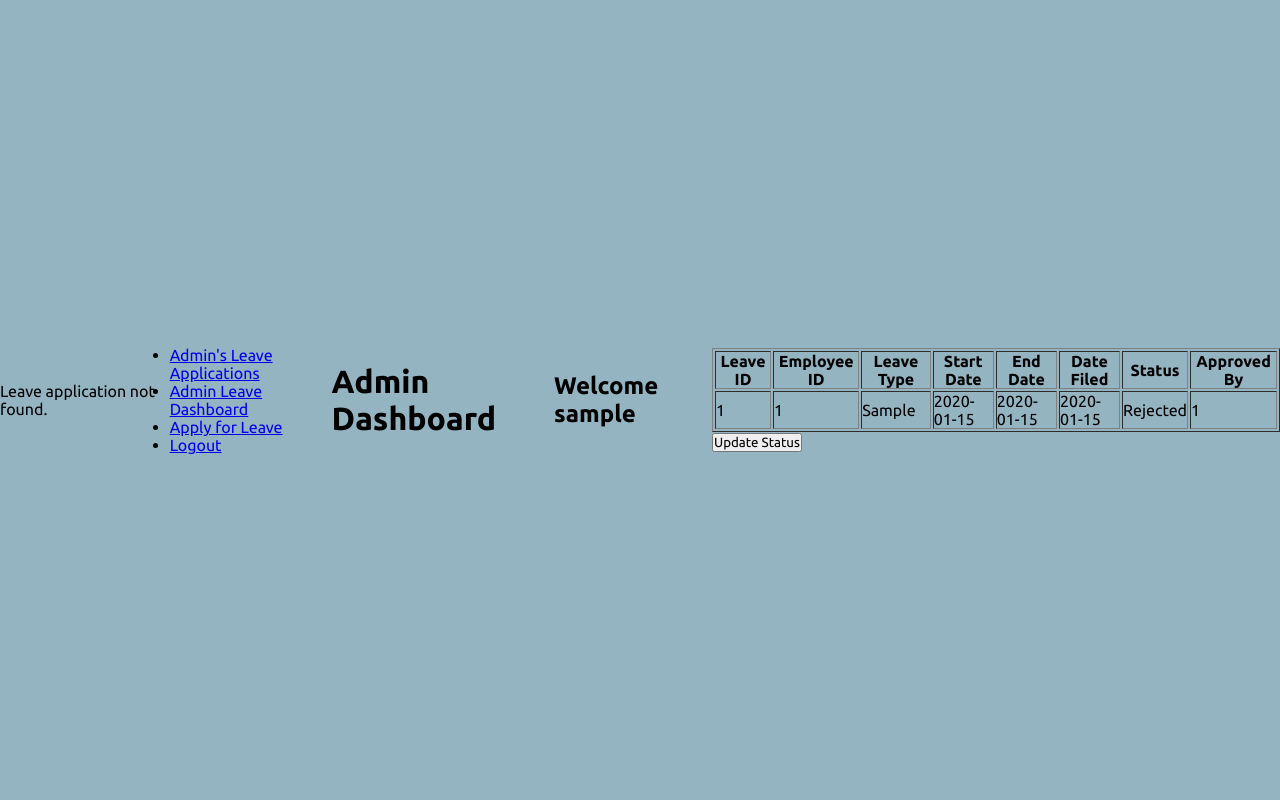
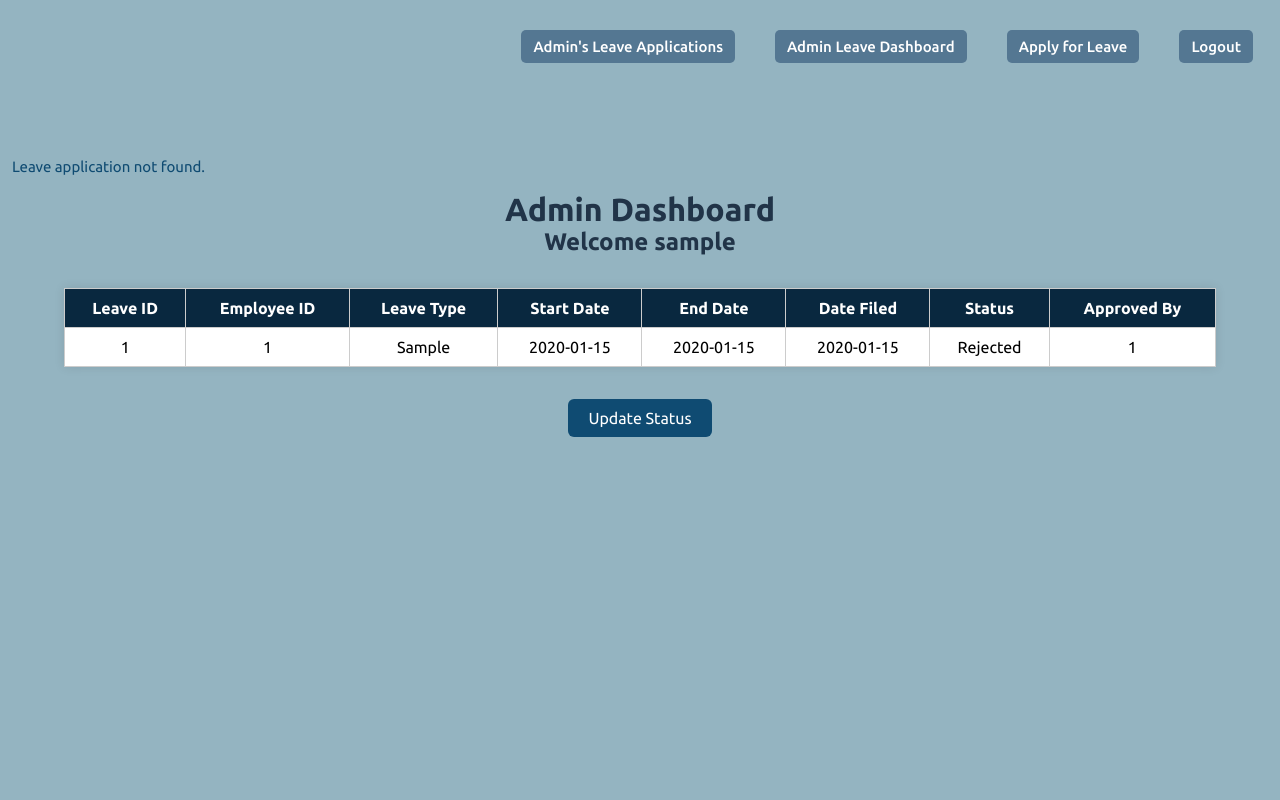
Before and after one commit to Alexander040105/database_finals_act, a Flask app: page /user/admin/dashboard/applications/id/1 in a window 1280 px wide. Run offline with Flask 3, Linux system fonts and the light colour scheme; the visitor is signed in with stand-in values (Sample User, id 1); tables that the repository leaves empty hold one stand-in row (values such as "Sample post"); parts of the project's set-up code (start-up, migrations or seed data) failed here and were passed over.

Commit message:
done :))

```diff
--- a/static/css/main.css
+++ b/static/css/main.css
@@ -6,11 +6,32 @@
 }
 
 body {
+    margin: 0;
     background-color: #94B4C1;
-    display: flex;
+    position: relative;
     justify-content: center;
     align-items: center;
     min-height: 100vh;
+    padding-top: 150px;
+}
+
+.container {
+    width: 100%;
+    max-width: 800px;
+    background-color: #fff;
+    padding: 20px;
+    border-radius: 8px;
+    box-shadow: 0 4px 8px rgba(0, 0, 0, 0.1);
+}
+
+#user_input_form {
+    width: 100%;
+    margin-left: 230px;
+    max-width: 600px;
+    background-color: white;
+    padding: 20px;
+    border-radius: 8px;
+    box-shadow: 0 4px 8px rgba(0, 0, 0, 0.1);
 }
 
 form#user_input_form {
@@ -33,6 +54,7 @@
 
 .head {
     text-align: center;
+    margin-bottom: 20px;
 }
 
 .head p {
@@ -139,3 +161,107 @@
         border-bottom: 2px solid #dcdcdc;
     }
 }
+
+/* Flash message in upper-left */
+ul {
+    top: 1rem;
+    left: 1.5rem;
+    list-style-type: none;
+}
+
+ul li {
+    color: #0f4b72;
+    padding: 8px 12px;
+    border-radius: 4px;
+    font-size: 15px;
+    margin-bottom: 0.5rem;
+    max-width: 250px;
+}
+
+nav {
+    position: absolute;
+    top: 30px;
+    right: 15px;
+}
+
+nav ul {
+
+    display: flex;
+    gap: 1rem;
+}
+
+nav ul li {
+    list-style: none;
+}
+
+nav ul li a {
+    color: white;
+    background-color: #547792;
+    padding: 8px 12px;
+    text-decoration: none;
+    border-radius: 5px;
+    font-weight: 500;
+    transition: background-color 0.3s;
+}
+
+nav ul li a:hover {
+    background-color: #173b4e;
+}
+
+h1, h2 {
+    text-align: center;
+    color: #213448;
+}
+
+table {
+    width: 90%;
+    margin: 2rem auto;
+    border-collapse: collapse;
+    background-color: #fff;
+    box-shadow: 0 0 10px rgba(0,0,0,0.1);
+}
+
+table th, table td {
+    padding: 10px;
+    border: 1px solid #ccc;
+    text-align: center;
+}
+
+table th {
+    background-color: #09283f;
+    color: white;
+}
+
+form button[type="submit"] {
+    display: block;
+    margin: 1.5rem auto;
+    padding: 10px 20px;
+    background-color: #0f4b72;
+    color: white;
+    border: none;
+    border-radius: 6px;
+    font-size: 16px;
+    cursor: pointer;
+    transition: background-color 0.3s ease;
+}
+
+form button[type="submit"]:hover {
+    background-color: #3584c0;
+}
+
+table tr td[colspan="8"] {
+    text-align: center;
+    font-style: italic;
+    color: #777;
+    background-color: #f9f9f9;
+    padding: 20px;
+}
+
+.no-leave-message {
+    text-align: center;
+    color: #777;
+    font-size: 1.2rem;
+    margin-top: 20px;
+    font-style: italic;
+    padding: 20px;
+}
--- a/templates/leave_application.html
+++ b/templates/leave_application.html
@@ -47,6 +47,7 @@
 
 <form method="POST" action="{{ url_for('employee_leave.request_leave', user_role=user_role.lower(), user_id=user_id) }}" id="user_input_form">
     <!--Header-->
+    <div class="form-container">
         <div class="head">
             <p>Register</p> <!--Can be changed naman-->
         </div>
@@ -73,6 +74,7 @@
             </div>
         </div>
         <button type="submit">Register</button>
+    </div>
 </form>
 
 </body>
--- a/templates/user_register.html
+++ b/templates/user_register.html
@@ -3,7 +3,7 @@
 <head>
     <meta charset="UTF-8">
     <meta name="viewport" content="width=device-width, initial-scale=1.0">
-    <link rel="stylesheet" href="main.css">
+    <link rel="stylesheet" href="{{ url_for('static', filename='css/main.css') }}">
     <link rel="preconnect" href="https://fonts.googleapis.com">
     <link rel="preconnect" href="https://fonts.gstatic.com" crossorigin>
     <link href="https://fonts.googleapis.com/css2?family=Ubuntu:wght@400;500;700&display=swap" rel="stylesheet">
```
Lines whose indentation alone changed are shown as unchanged.
